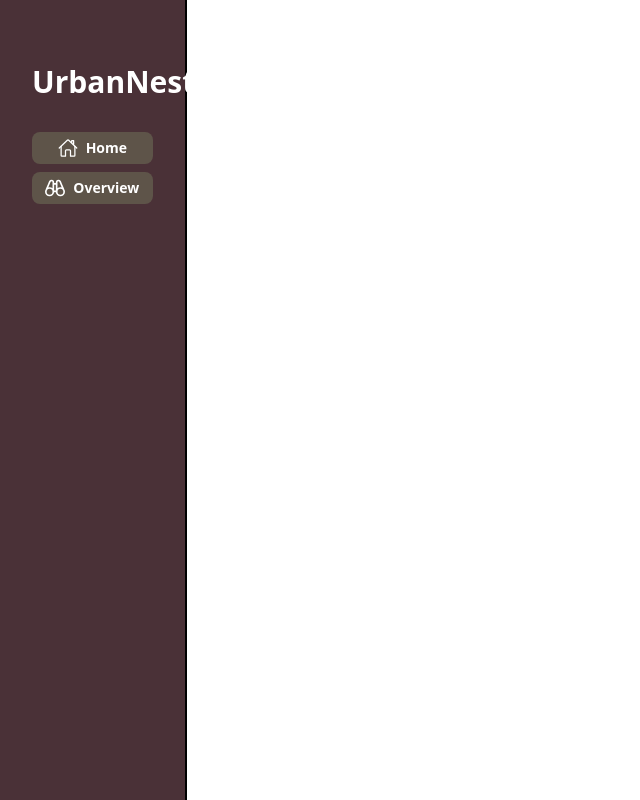
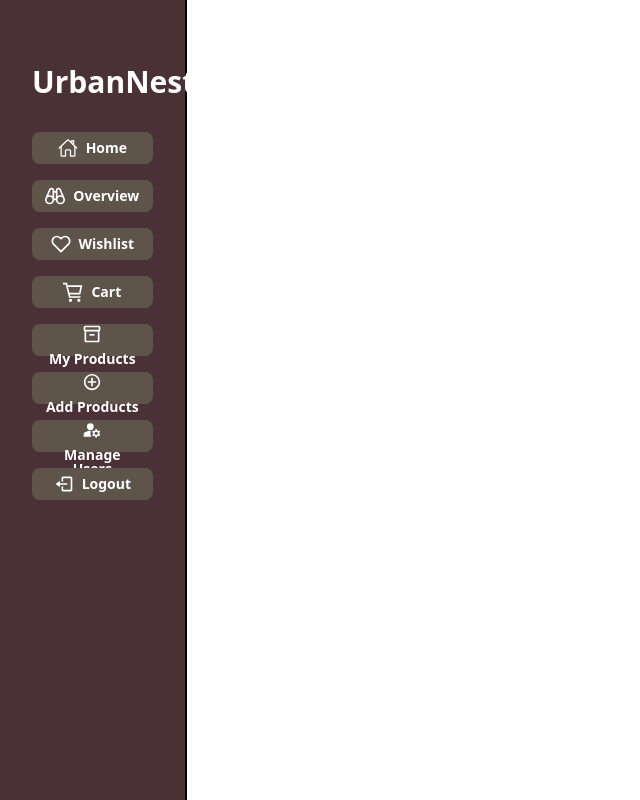
Before and after one commit to ahmed-jobayer/urban-nest-client, a React (Vite) app: page /dashboard in a window 1280 px wide. Shown: the whole page, without its empty margins (0-640 px from the left). Built offline with nearby package versions, Linux system fonts and the light colour scheme.

Commit message:
dashboard all route setup completed

```diff
--- a/src/components/dashboard/Sidebar.jsx
+++ b/src/components/dashboard/Sidebar.jsx
@@ -1,9 +1,25 @@
 import { BiLogOut } from "react-icons/bi";
-import { GrOverview } from "react-icons/gr";
+import { FiHeart } from "react-icons/fi";
+import { GrCart, GrOverview } from "react-icons/gr";
 import { IoMdAddCircleOutline } from "react-icons/io";
 import { IoHomeOutline } from "react-icons/io5";
-import { MdOutlineInventory2 } from "react-icons/md";
+import { MdManageAccounts, MdOutlineInventory2 } from "react-icons/md";
 import { NavLink } from "react-router-dom";
+
+const userRoutes = [
+  {
+    id: 1,
+    title: "Wishlist",
+    route: "/dashboard/wishlist",
+    icon: <FiHeart className="text-xl" />,
+  },
+  {
+    id: 1,
+    title: "Cart",
+    route: "/dashboard/cart",
+    icon: <GrCart className="text-xl" />,
+  },
+];
 
 const sellerRoutes = [
   {
@@ -20,16 +36,28 @@ const sellerRoutes = [
   },
 ];
 
+
+const adminRoutes = [
+  {
+    id: 1,
+    title: "Manage Users",
+    route: "/dashboard/manage-users",
+    icon: <MdManageAccounts className="text-xl" />,
+  },
+];
+
 const Sidebar = () => {
   //   const userData = useUserData();
   //   const { LogOut } = useAuth();
+  const userData = {role: 'seller'}
+  const userDataA = {role: 'admin'}
 
   return (
     <div className="bg-[#4A3137] border-r-2 border-black min-h-screen px-8 py-16 text-white">
       <h1 className="text-3xl  font-bold mb-8">
         <span className="font-bold">Urban</span>Nest
       </h1>
-      <ul className="flex flex-col gap-2">
+      <ul className="flex flex-col gap-4 h-full ">
         <li className="btn btn-outline btn-sm bg-[#5E5449] text-white border-none">
           <IoHomeOutline className="text-xl" />
           <NavLink to="/"> Home</NavLink>
@@ -38,18 +66,32 @@ const Sidebar = () => {
           <GrOverview className="text-xl" />
           <NavLink to="/dashboard/overview">Overview</NavLink>
         </li>
-        {/* {userData.role === "seller" &&
-          sellerRoutes.map((route) => (
-            <li key={route.id} className="btn btn-outline">
+        {userData.role === "seller" &&
+          userRoutes.map((route) => (
+            <li key={route.id} className="btn btn-outline btn-sm bg-[#5E5449] text-white border-none">
               {route.icon}
               <NavLink to={route.route}> {route.title}</NavLink>
             </li>
-          ))} */}
+          ))}
+        {userData.role === "seller" &&
+          sellerRoutes.map((route) => (
+            <li key={route.id} className="btn btn-outline btn-sm bg-[#5E5449] text-white border-none">
+              {route.icon}
+              <NavLink to={route.route}> {route.title}</NavLink>
+            </li>
+          ))}
+        {userDataA.role === "admin" &&
+          adminRoutes.map((route) => (
+            <li key={route.id} className="btn btn-outline btn-sm bg-[#5E5449] text-white border-none">
+              {route.icon}
+              <NavLink to={route.route}> {route.title}</NavLink>
+            </li>
+          ))}
 
-        {/* <li className="btn btn-outline" onClick={() => LogOut()}>
+        <li className="btn btn-outline btn-sm bg-[#5E5449] text-white border-none" onClick={() => LogOut()}>
           <BiLogOut className="text-xl" />
           <button>Logout</button>
-        </li> */}
+        </li>
       </ul>
     </div>
   );
--- a/src/layouts/DashboardLayout.jsx
+++ b/src/layouts/DashboardLayout.jsx
@@ -7,7 +7,7 @@ const DashboardLayout = () => {
             <div className="col-span-2">
                 <Sidebar/>
             </div>
-            <div className="col-span-10">
+            <div className="col-span-10 mt-8">
                 <Outlet/>
             </div>
         </div>
--- a/src/pages/dashboard/Overview.jsx
+++ b/src/pages/dashboard/Overview.jsx
@@ -1,8 +1,10 @@
 
 const Overview = () => {
+    // const {user} = useAuth()
+
     return (
-        <div>
-            arfgaefeftyfyifg
+        <div className="flex items-center justify-center min-h-screen">
+            <h3>{'user.email'}</h3>
         </div>
     );
 };
--- /dev/null
+++ b/src/pages/dashboard/admin/ManageUsers.jsx
@@ -0,0 +1,10 @@
+
+const ManageUsers = () => {
+    return (
+        <div>
+            manage users
+        </div>
+    );
+};
+
+export default ManageUsers;
--- /dev/null
+++ b/src/pages/dashboard/seller/AddProducts.jsx
@@ -0,0 +1,10 @@
+
+const AddProducts = () => {
+    return (
+        <div>
+            Add Products
+        </div>
+    );
+};
+
+export default AddProducts;
--- /dev/null
+++ b/src/pages/dashboard/seller/MyProducts.jsx
@@ -0,0 +1,10 @@
+
+const MyProducts = () => {
+    return (
+        <div>
+            My Products
+        </div>
+    );
+};
+
+export default MyProducts;
--- /dev/null
+++ b/src/pages/dashboard/user/Cart.jsx
@@ -0,0 +1,10 @@
+
+const Cart = () => {
+    return (
+        <div>
+            Cart
+        </div>
+    );
+};
+
+export default Cart;
--- /dev/null
+++ b/src/pages/dashboard/user/Wishlist.jsx
@@ -0,0 +1,10 @@
+
+const Wishlist = () => {
+    return (
+        <div>
+            Wishlist
+        </div>
+    );
+};
+
+export default Wishlist;
```
Also changed, not shown: src/routes/routes.jsx (+25 -0 lines).
